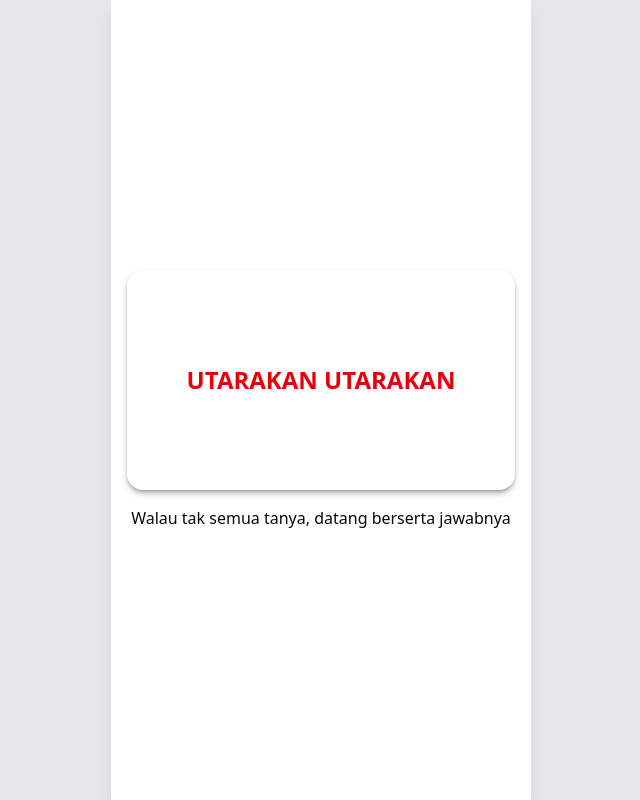
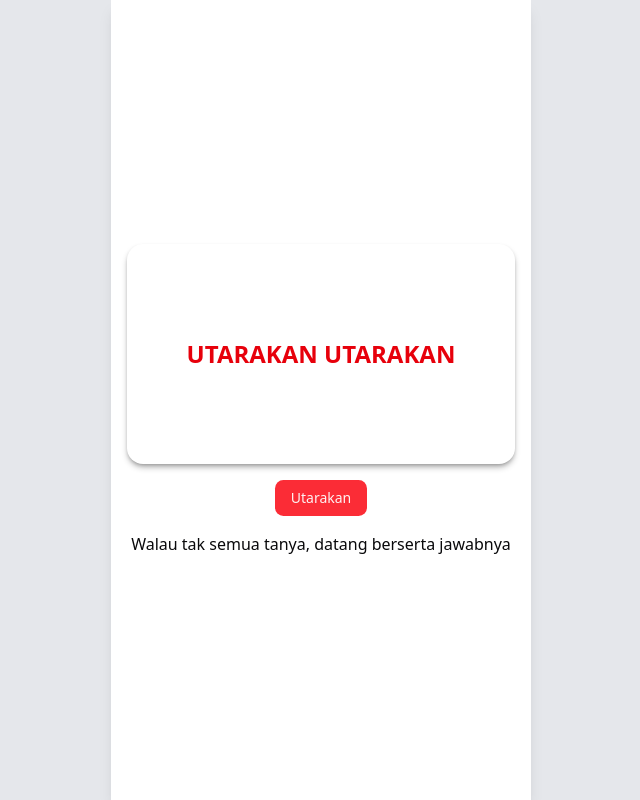
Before and after one commit to bismastr/shared-secrets-fe, a React (Vite) app: page / in a window 1280 px wide. Shown: the whole page, without its empty margins (319-959 px from the left). Built offline with nearby package versions, Linux system fonts and the light colour scheme.

Commit message:
feat: add button

```diff
--- a/src/pages/HomePage.tsx
+++ b/src/pages/HomePage.tsx
@@ -1,5 +1,6 @@
 import { AppLayout } from "@/components/layout/AppLayout";
 import { QuestionCard } from "@/components/QuestionCard";
+import { Button } from "@/components/ui/button";
 
 
 const HomePage = () => {
@@ -8,6 +9,7 @@ const HomePage = () => {
             <AppLayout>
                 <div className="flex flex-col gap-4 items-center justify-center h-full">
                     <QuestionCard question="UTARAKAN UTARAKAN" className=" w-full" />
+                    <Button variant="default" className="">Utarakan</Button>
                     <div>Walau tak semua tanya, datang berserta jawabnya</div>
                 </div>
             </AppLayout>
```
